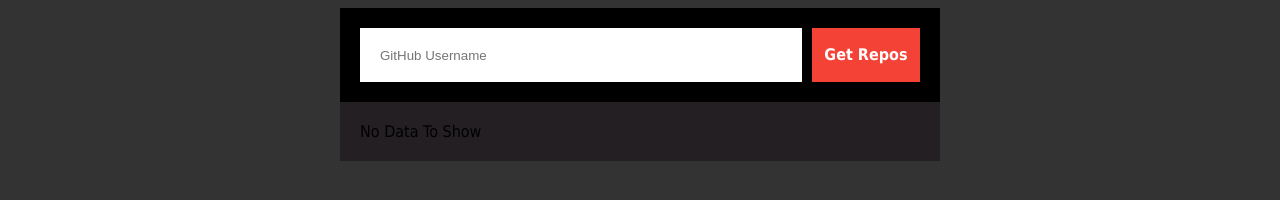
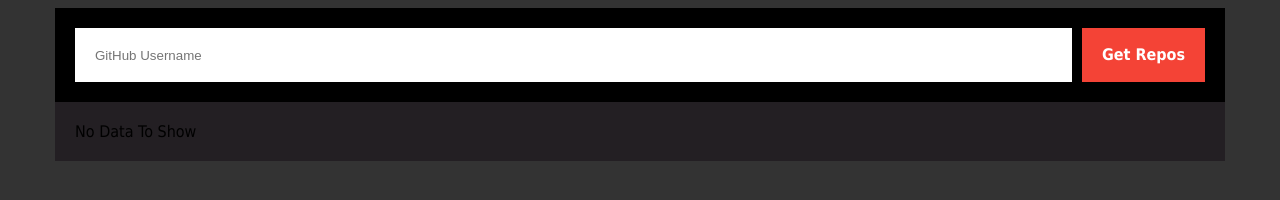
Before and after one commit to BabaVoos/Fetch-GitHub-Repos, a plain HTML site: page index.html in a window 1280 px wide. Drawn offline with Linux system fonts and the light colour scheme.

Commit message:
Update style.css

```diff
--- a/style.css
+++ b/style.css
@@ -13,19 +13,19 @@ body {
 }
 /* Small */
 @media (min-width: 768px) {
-    .repos-comtainer {
+    .repos-container {
         width: 750px;
     }
 }
 /* Medium */
 @media (min-width: 992px) {
-    .repos-comtainer {
+    .repos-container {
         width: 970px;
     }
 }
 /* Large*/
 @media (min-width: 1200px) {
-    .repos-comtainer {
+    .repos-container {
         width: 1170px;
     }
 }
```
